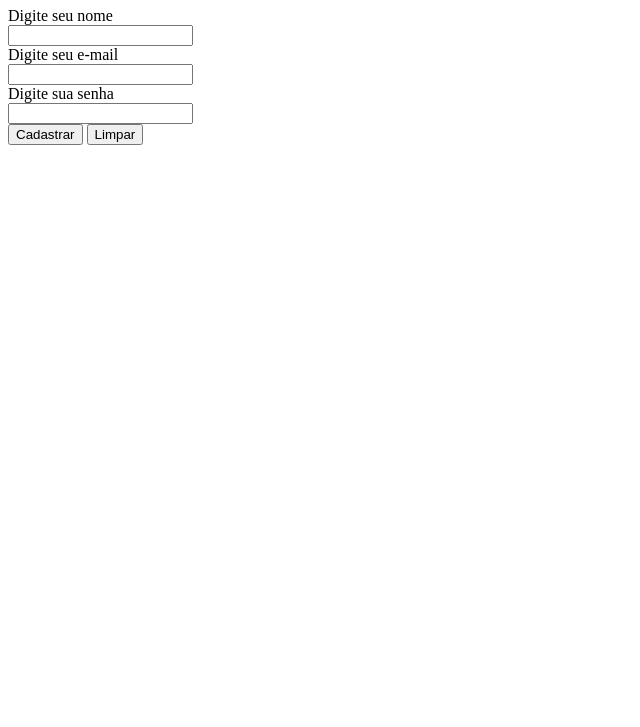
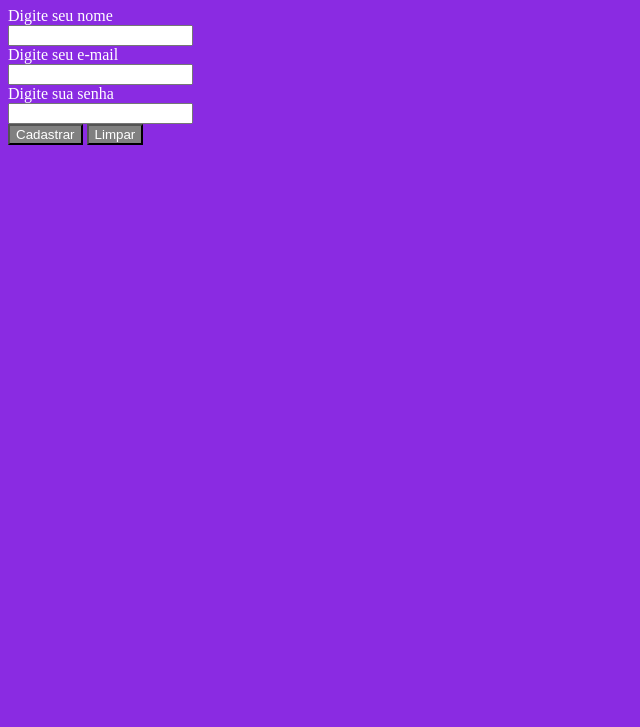
Before and after one commit to MilenaCo-jpg/Formul-rio_de_Cadastro, a plain HTML site: page index.html in a window 1280 px wide. Shown: the part 73-800 px from the top of the page, without its empty margins (0-640 px from the left). Drawn offline with Linux system fonts and the light colour scheme.

Commit message:
Segundo commit

```diff
--- a/index.html
+++ b/index.html
@@ -4,6 +4,20 @@
     <meta charset="UTF-8">
     <meta name="viewport" content="width=device-width, initial-scale=1.0">
     <title>Formulário</title>
+    <style>
+        body {
+            background-color:blueviolet;
+            color:white
+        }
+
+        .botao {
+            background-color:gray;
+        }
+
+        .botao {
+            background-color: gray;
+        }
+    </style>
 </head>
 <body>
     <h1>Formulário de Cadastro</h1>
@@ -20,10 +34,10 @@
         <br />
         <input id="senha" type="password" />
         <br />
-        <button type="submit">
+        <button style="color:white" class="botao" type="submit">
             Cadastrar
         </button>
-        <button type="reset">
+        <button style="color:white" class="botao" type="reset">
             Limpar
         </button>
     </form>
```
